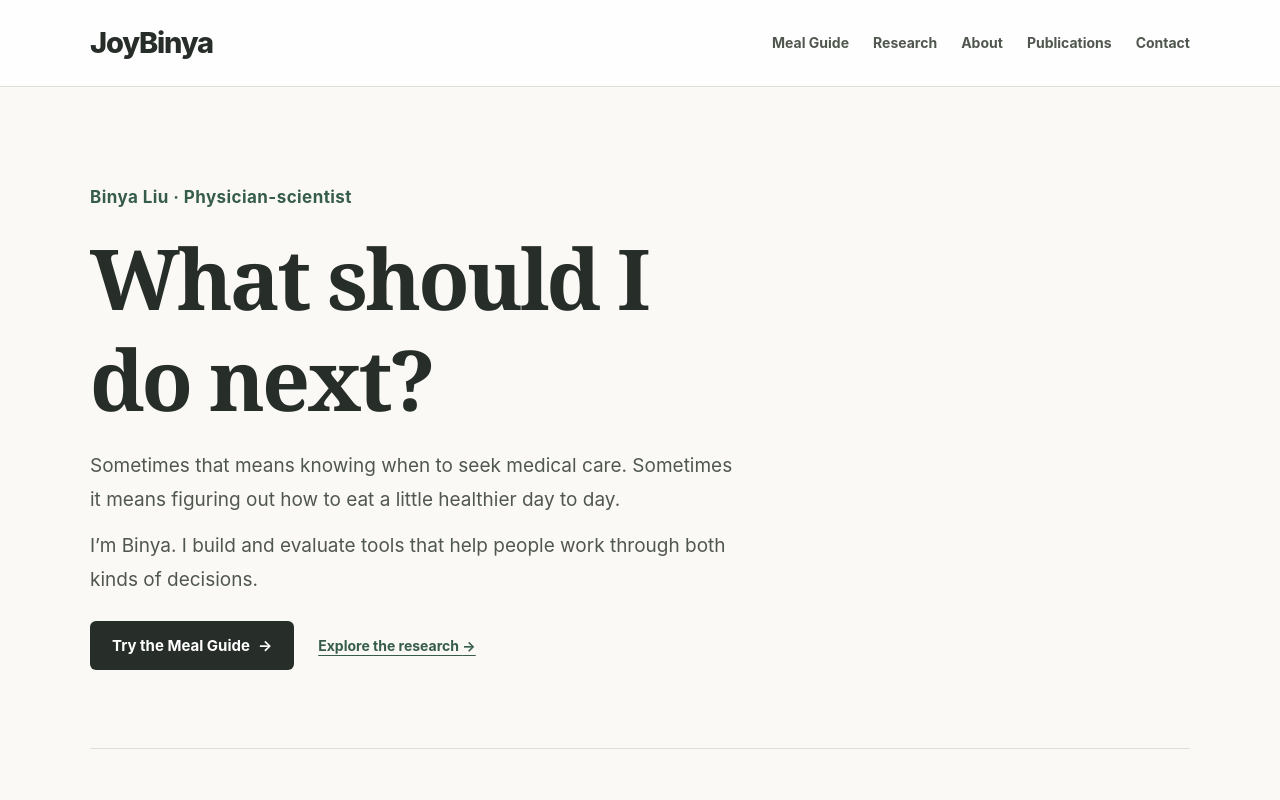
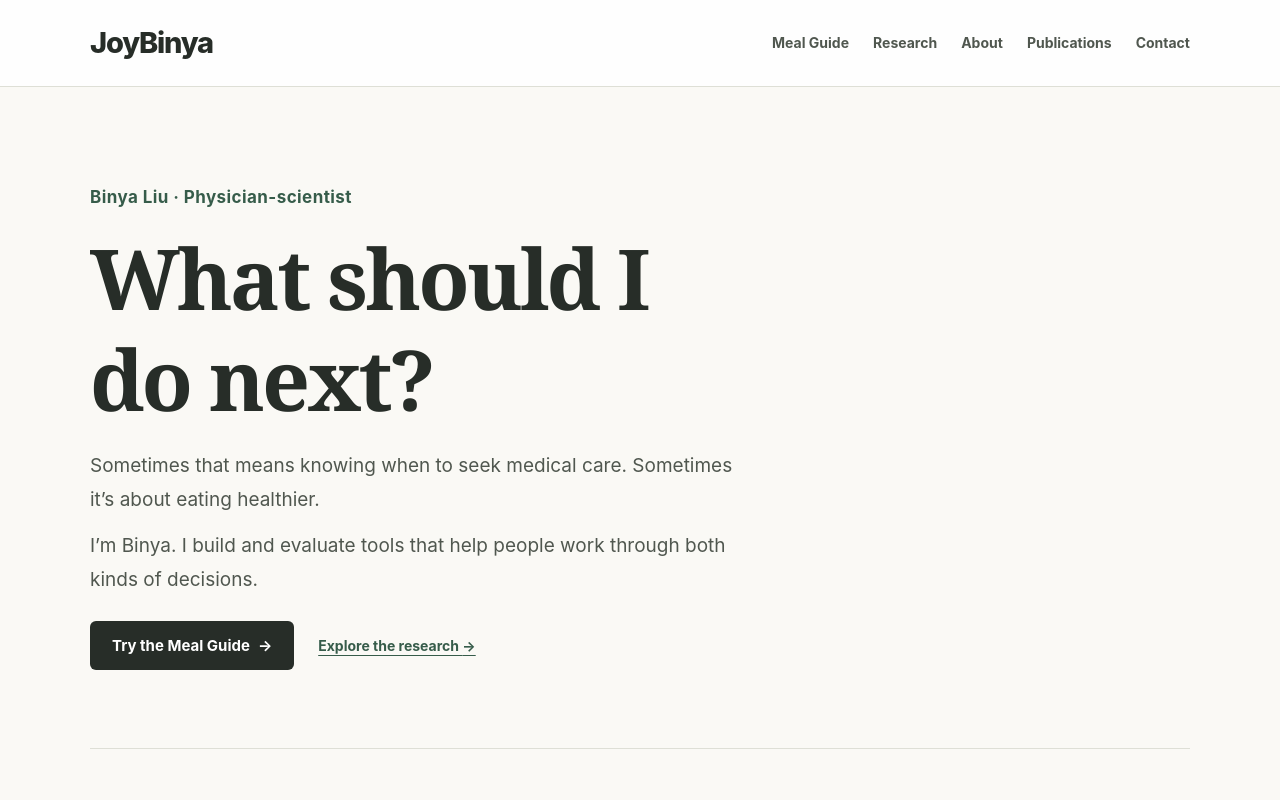
Before and after one commit to liubinya-joy/liubinya-joy.github.io, a plain HTML site: page index.html in a window 1280 px wide. Shown: the top 800 px of the page. Drawn offline with Linux system fonts and the light colour scheme.

Commit message:
Shorten the homepage introduction

```diff
--- a/index.html
+++ b/index.html
@@ -44,7 +44,7 @@
     <section class="hero" id="home" aria-labelledby="hero-title">
       <p class="eyebrow">Binya Liu · Physician-scientist</p>
       <h1 id="hero-title">What should I do next?</h1>
-      <p class="hero-description">Sometimes that means knowing when to seek medical care. Sometimes it means figuring out how to eat a little healthier day to day.</p>
+      <p class="hero-description">Sometimes that means knowing when to seek medical care. Sometimes it’s about eating healthier.</p>
       <p class="hero-description">I’m Binya. I build and evaluate tools that help people work through both kinds of decisions.</p>
       <div class="home-actions">
         <a class="button" href="https://joybinya-meal.fatu.chatgpt.site/">Try the Meal Guide <span aria-hidden="true">→</span></a>
```
